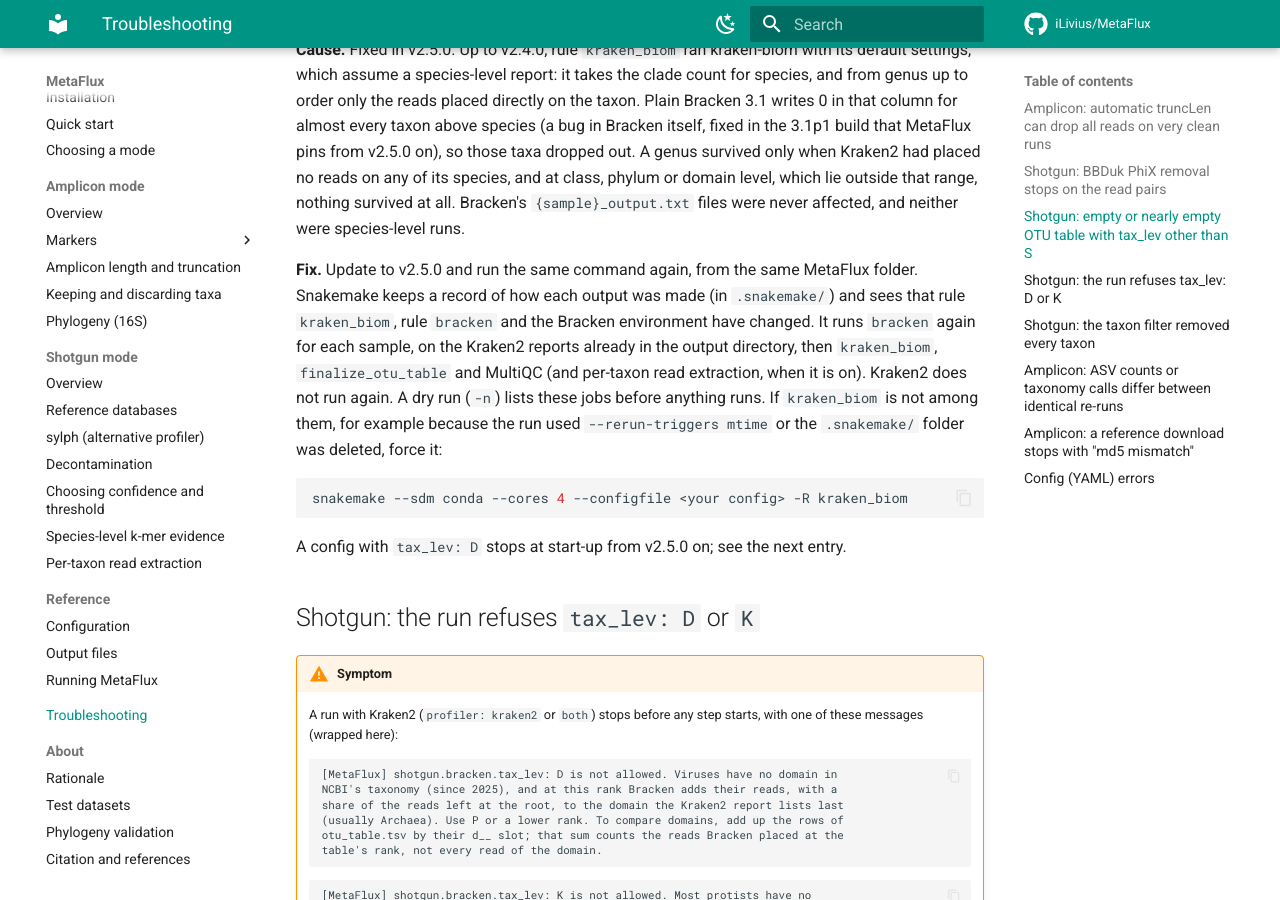
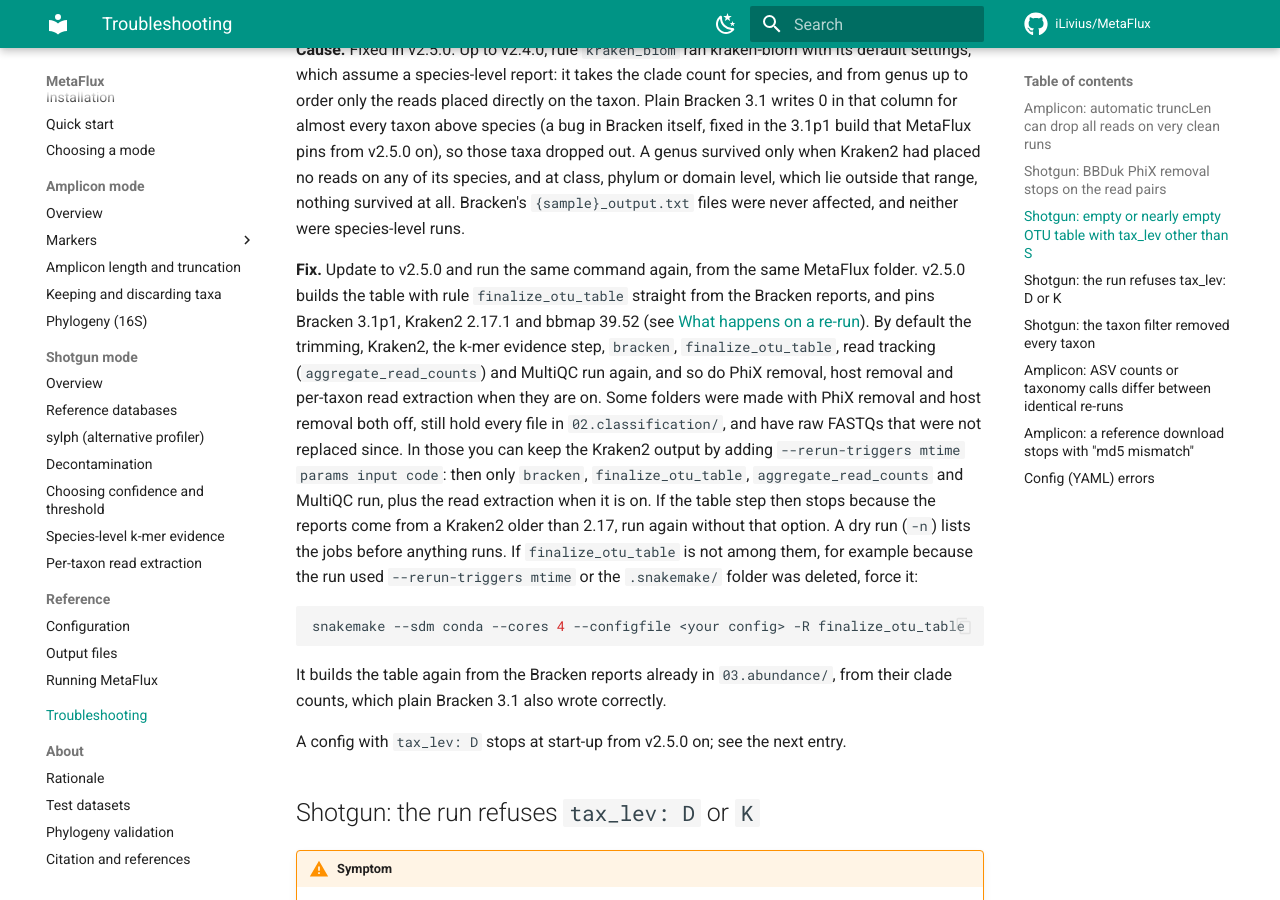
Before and after one commit to iLivius/MetaFlux, an MkDocs documentation site: the page built from docs/troubleshooting.md, in a window 1280 px wide and 900 px high, scrolled down 4684 px. Built offline with MkDocs 1.6.1 and Material for MkDocs 9.7.7, drawn with Linux system fonts in a browser that asks for light colours; comment, search, counter and statistics services are not loaded.

Commit message:
Docs: the fix for old tables at other ranks names finalize_otu_table
The troubleshooting entry 'empty or nearly empty OTU table with tax_lev
other than S' told users to force the fix with -R kraken_biom, a rule that
no longer exists (the command now stops with MissingRuleException), and
said that Kraken2 does not run again, which the Kraken2 pin made false.

The fix paragraph now says what v2.5.0 runs again by default (trimming,
Kraken2, k-mer evidence, bracken, finalize_otu_table, read tracking and
MultiQC; PhiX removal, host removal and read extraction when they are on),
when --rerun-triggers mtime params input code keeps the Kraken2 output
(PhiX and host removal both off, every file of 02.classification/ still
there, raw FASTQs not replaced since), and that -R finalize_otu_table
forces the table step, which reads only the clade counts that plain
Bracken 3.1 also wrote correctly.

Checked: a dry run with -R finalize_otu_table plans the jobs, with
-R kraken_biom it stops with MissingRuleException; the job lists quoted
come from dry runs on a v2.4.0 folder (80 jobs by default, 23 with those
triggers). mkdocs build --strict and the anchor check pass.

````diff
--- a/docs/troubleshooting.md
+++ b/docs/troubleshooting.md
@@ -223,17 +223,27 @@ nothing survived at all. Bracken's `{sample}_output.txt` files were never affect
 neither were species-level runs.
 
 **Fix.** Update to v2.5.0 and run the same command again, from the same MetaFlux
-folder. Snakemake keeps a record of how each output was made (in `.snakemake/`) and
-sees that rule `kraken_biom`, rule `bracken` and the Bracken environment have changed.
-It runs `bracken` again for each sample, on the Kraken2 reports already in the output
-directory, then `kraken_biom`, `finalize_otu_table` and MultiQC (and per-taxon read
-extraction, when it is on). Kraken2 does not run again. A dry run (`-n`) lists these
-jobs before anything runs. If `kraken_biom` is not among them, for example because the
-run used `--rerun-triggers mtime` or the `.snakemake/` folder was deleted, force it:
+folder. v2.5.0 builds the table with rule `finalize_otu_table` straight from the Bracken
+reports, and pins Bracken 3.1p1, Kraken2 2.17.1 and bbmap 39.52 (see
+[What happens on a re-run](reference/running.md#what-happens-on-a-re-run)). By default
+the trimming, Kraken2, the k-mer evidence step, `bracken`, `finalize_otu_table`, read
+tracking (`aggregate_read_counts`) and MultiQC run again, and so do PhiX removal, host
+removal and per-taxon read extraction when they are on. Some folders were made with
+PhiX removal and host removal both off, still hold every file in `02.classification/`,
+and have raw FASTQs that were not replaced since. In those you can keep the Kraken2
+output by adding `--rerun-triggers mtime params input code`: then only `bracken`,
+`finalize_otu_table`, `aggregate_read_counts` and MultiQC run, plus the read extraction
+when it is on. If the table step then stops because the reports come from a Kraken2
+older than 2.17, run again without that option. A dry run (`-n`) lists the jobs before
+anything runs. If `finalize_otu_table` is not among them, for example because the run
+used `--rerun-triggers mtime` or the `.snakemake/` folder was deleted, force it:
 
 ```bash
-snakemake --sdm conda --cores 4 --configfile <your config> -R kraken_biom
+snakemake --sdm conda --cores 4 --configfile <your config> -R finalize_otu_table
 ```
+
+It builds the table again from the Bracken reports already in `03.abundance/`, from
+their clade counts, which plain Bracken 3.1 also wrote correctly.
 
 A config with `tax_lev: D` stops at start-up from v2.5.0 on; see the next entry.
 
````
